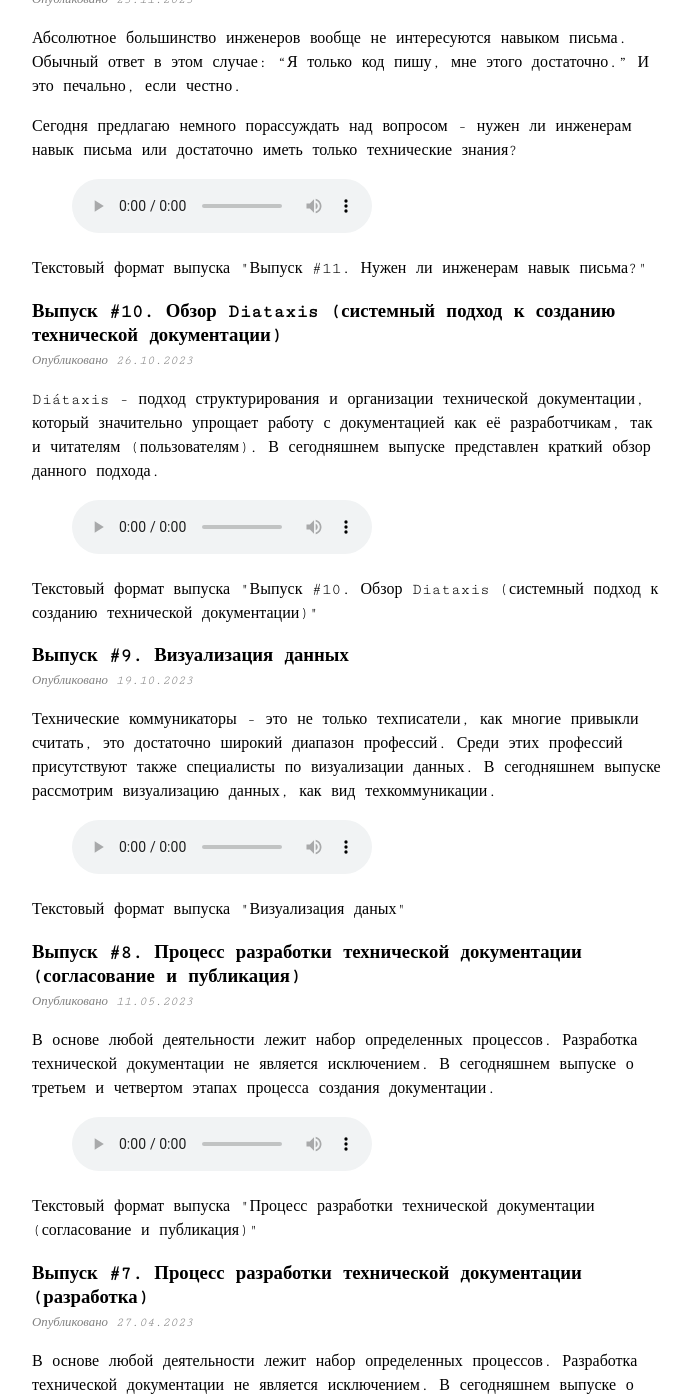
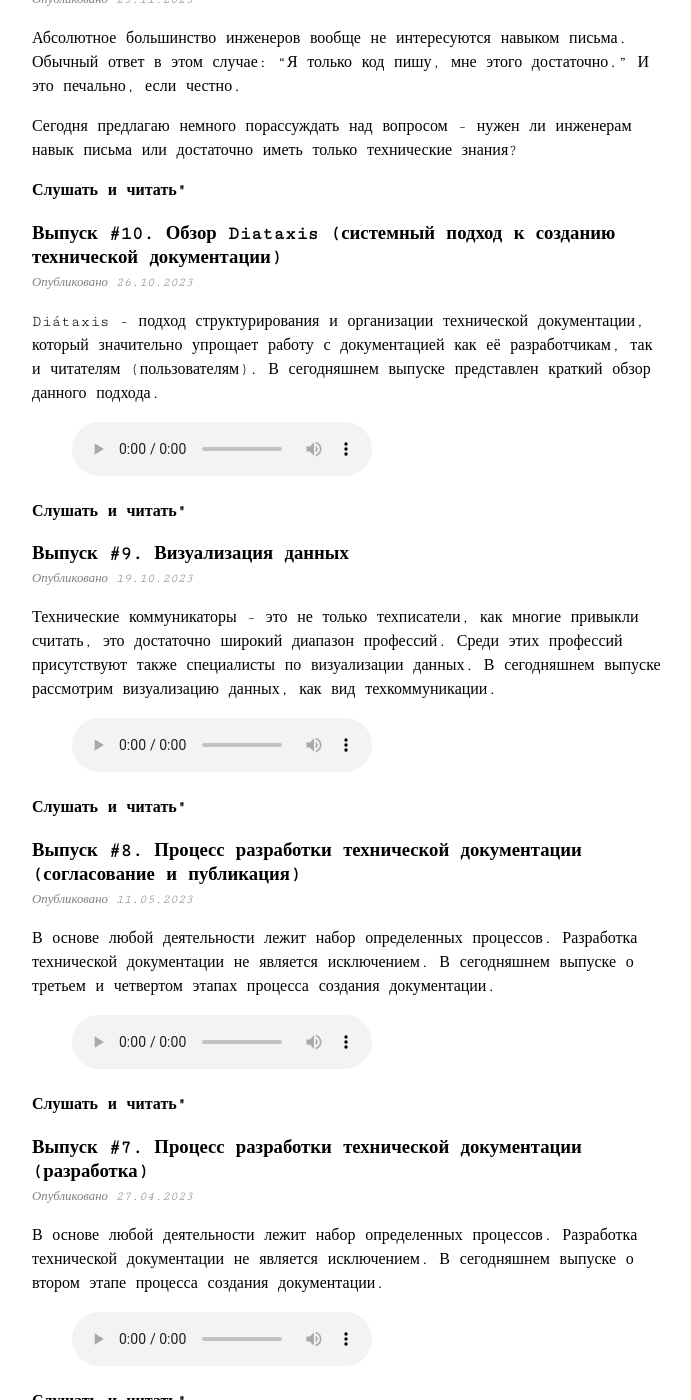
Before and after one commit to techwritex/techcommpod, a Jekyll site: the page built from index.md, in a window 1280 px wide and 1400 px high, scrolled down 395 px. Shown: the whole window, without its empty margins (292-983 px from the left). Built offline with Jekyll 4.4.1, drawn with Linux system fonts in a browser that asks for light colours; some of the changed text lies outside the part shown.

Commit message:
techcommpod-1.7

```diff
--- a/_config.yml
+++ b/_config.yml
@@ -1,7 +1,7 @@
 title: Техкомпод - подкаст технического коммуникатора
 owner: Владимир Юсупов
 email:
-description: Подкаст технического коммуникатора создан для развития сообщества русскоговорящих специалистов техкоммуникации, обмена опытом и лучшими практиками.
+description: Подкаст технического коммуникатора создан для развития сообщества специалистов техкоммуникации, обмена опытом и лучшими практиками.
 keywords: подкаст о технической документации, техкомпод, подкаст о технической коммуникации, владимир юсупов, techwritex.ru, подкаст о документации на русском языке
 baseurl: "" # the subpath of your site, e.g. /blog
 url: "" # the base hostname & protocol for your site, e.g. http://example.com
--- a/index.md
+++ b/index.md
@@ -15,12 +15,12 @@
       {% if post.excerpt %}
         {{ post.excerpt }}
         <a href="{{site.url}}{{site.baseurl}}{{post.url}}">
-          <p>Текстовый формат выпуска "{{post.episode}}"</p>
+          <p><b>Слушать и читать"</b></p>
         </a>
       {% else %}
         {{ post.content }}
         <a href="{{site.url}}{{site.baseurl}}{{post.url}}">
-          <p>Текстовый формат выпуска "{{post.episode}}"</p>
+          <p><b>Слушать и читать"</b></p>
         </a>
       {% endif %}
     </p>
```
Also changed, not shown: _posts/2023-11-23-vypusk-11-nuzhen-li-inzheneram-navyk-pisma.md (+2 -2 lines).
